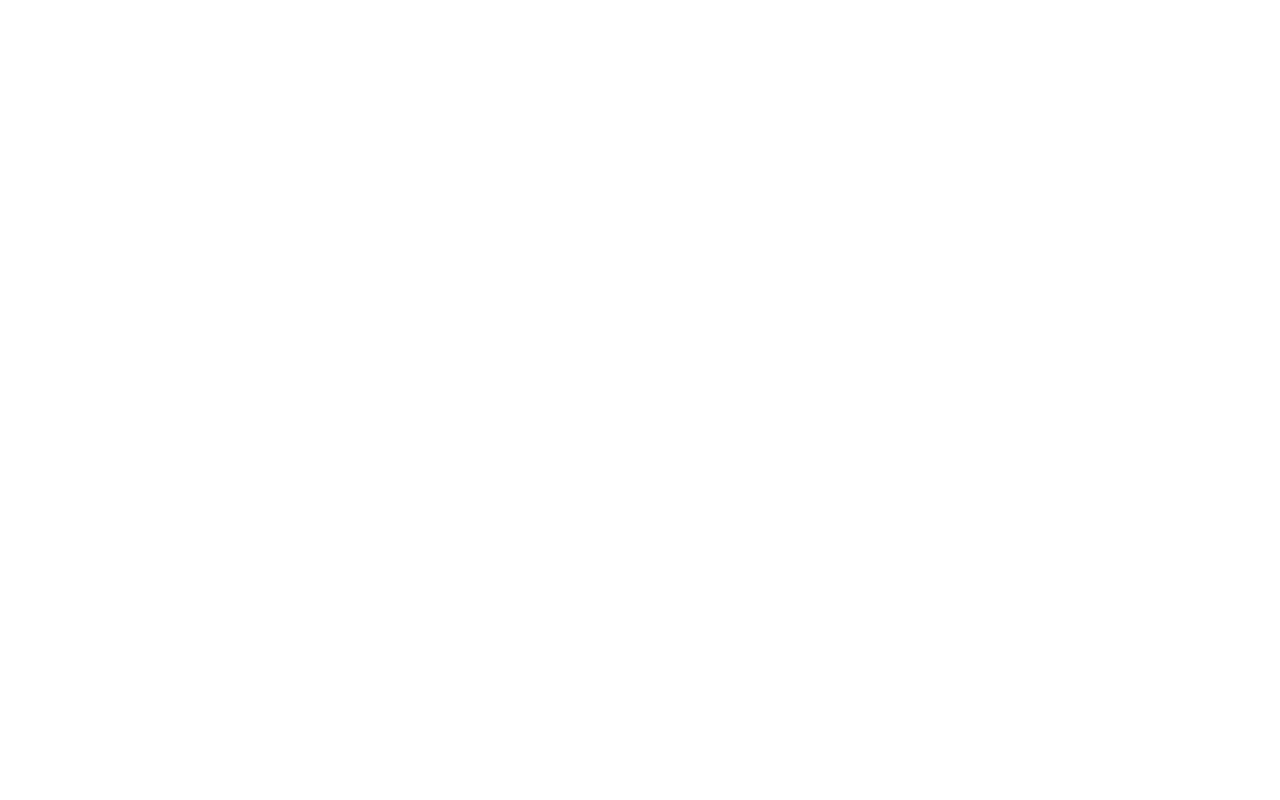
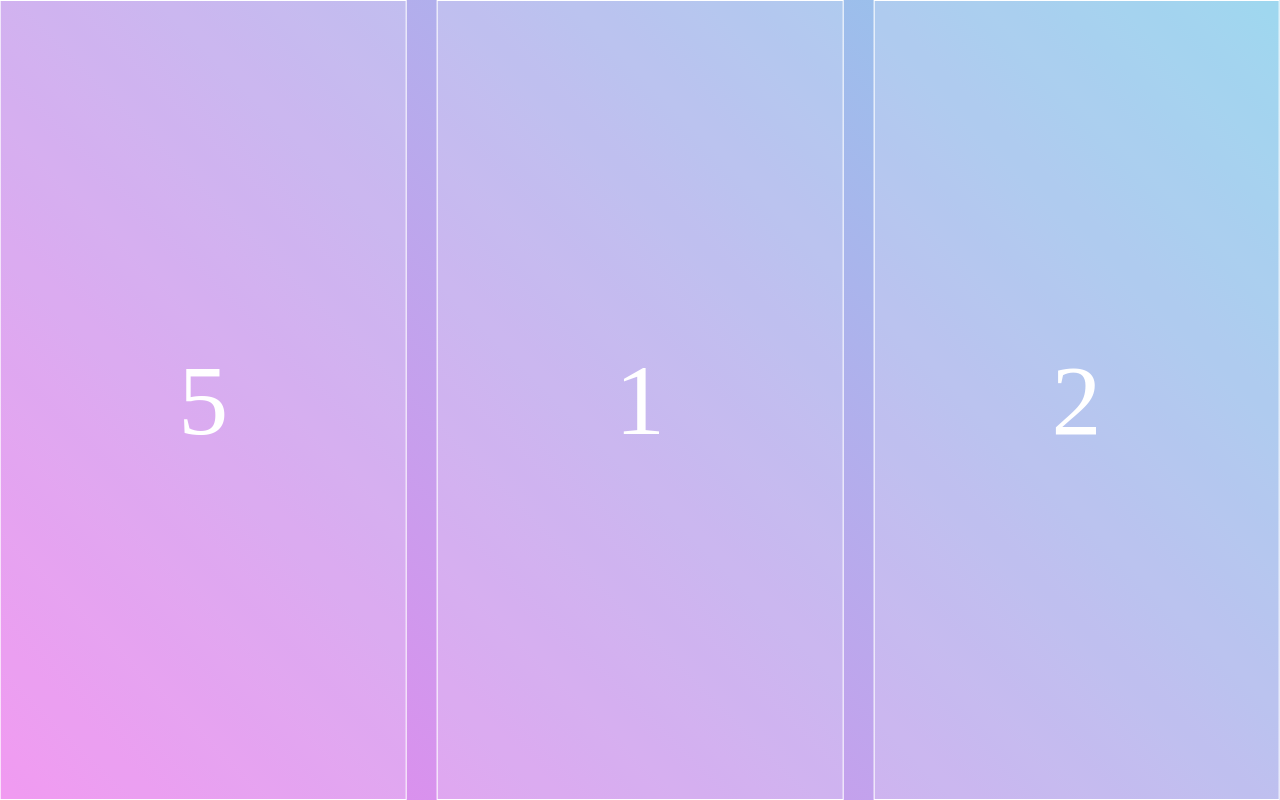
Before and after one commit to sueunoh/swiper_ex, a plain HTML site: page index.html in a window 1280 px wide. Drawn offline with nearby package versions, Linux system fonts and the light colour scheme; a web font is replaced by a local one.

Commit message:
step1 기본 스와이퍼 사용법

```diff
--- a/index.html
+++ b/index.html
@@ -3,13 +3,34 @@
 <head>
     <meta charset="UTF-8">
     <meta name="viewport" content="width=device-width, initial-scale=1.0">
-    <title>Document</title>
+    <title>Swiper Gallery</title>
     <link rel="stylesheet" href="css/style.css">
     <link rel="stylesheet" href="https://cdn.jsdelivr.net/npm/swiper@10/swiper-bundle.min.css"/>
-    <link type="image/png" sizes="16x16" rel="icon" href=".../icons8-picture-16.png">
+    <link type="image/icon" sizes="16x16" rel="icon" href="favicon.ico">
     <script src="https://cdn.jsdelivr.net/npm/swiper@10/swiper-bundle.min.js"></script>
 </head>
 <body>
+    <main>
+        <section class="swiper-wrapper">
+            <article class="swiper-slide">1</article>
+            <article class="swiper-slide">2</article>
+            <article class="swiper-slide">3</article>
+            <article class="swiper-slide">4</article>
+            <article class="swiper-slide">5</article>
+        </section>
+    </main>
 
+    <script>
+        //기본 스와이퍼 연결법
+        const swiper = new Swiper("main", {
+            speed : 500, //스와이퍼시 패널이 넘어가는 속도
+            loop : true, //스와이퍼를 순환
+            direction : "horizontal", //horizontal은 가로 , vertical 은 세로
+            grabCursor : true,
+            slidesPerView : 3, //숫자 (해당갯수단위로 패널이 보임) "auto" : 100%, 특정 크기를 지정가능
+            spaceBetween : 30, //패널 사이 간격
+            centeredSlides : true, //활성화 패널을 항상 가로 가운데 배치
+        });
+    </script>
 </body>
 </html>
--- a/scss/style.scss
+++ b/scss/style.scss
@@ -2,3 +2,28 @@
 @import "reset";
 @import url('https://fonts.googleapis.com/css2?family=Acme&family=Alegreya+Sans+SC:wght@100&family=Lexend:wght@100;300;400&family=Orbit&family=Orbitron&display=swap');
 @import url('https://fonts.googleapis.com/css2?family=Acme&family=Alegreya+Sans+SC:wght@100&family=Lexend:wght@100;300;400&family=Orbit&family=Orbitron&family=Roboto:wght@100&display=swap');
+
+main {
+    width: 100%;
+    height: 100vh;
+    background: linear-gradient(45deg, violet, skyblue);
+    overflow: hidden;
+    position: relative;
+
+    .swiper-wrapper {
+        width: 100%;
+        height: 100%;
+
+        .swiper-slide {
+            width: 100%;
+            height: 100%;
+            background: rgba(255,255,255,.2);
+            color: #fff;
+            font-size: 100px;
+            display: flex;
+            justify-content: center;
+            align-items: center;
+            border: 1px solid #fff;
+        }
+    }
+}
```
Also changed, not shown: css/style.css, favicon.ico (renamed from icons8-picture-16.png), 1 other file.
